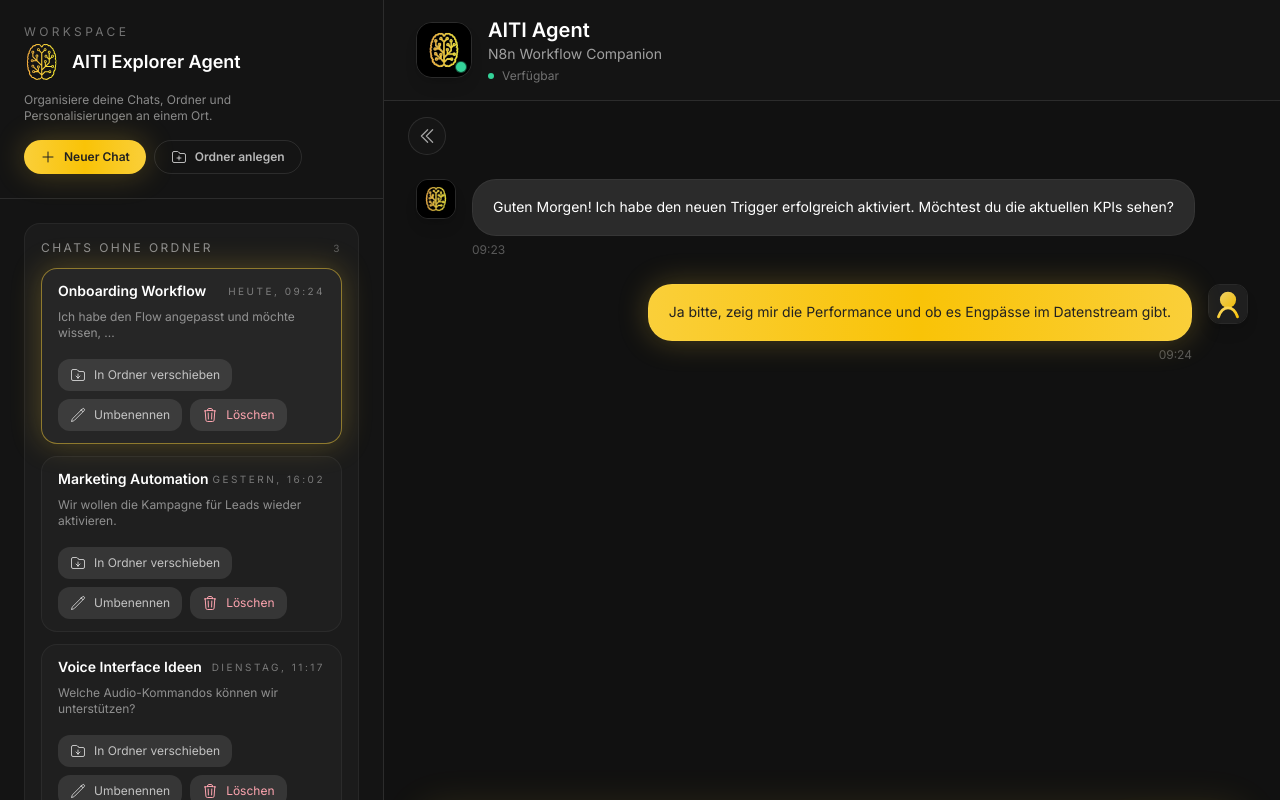
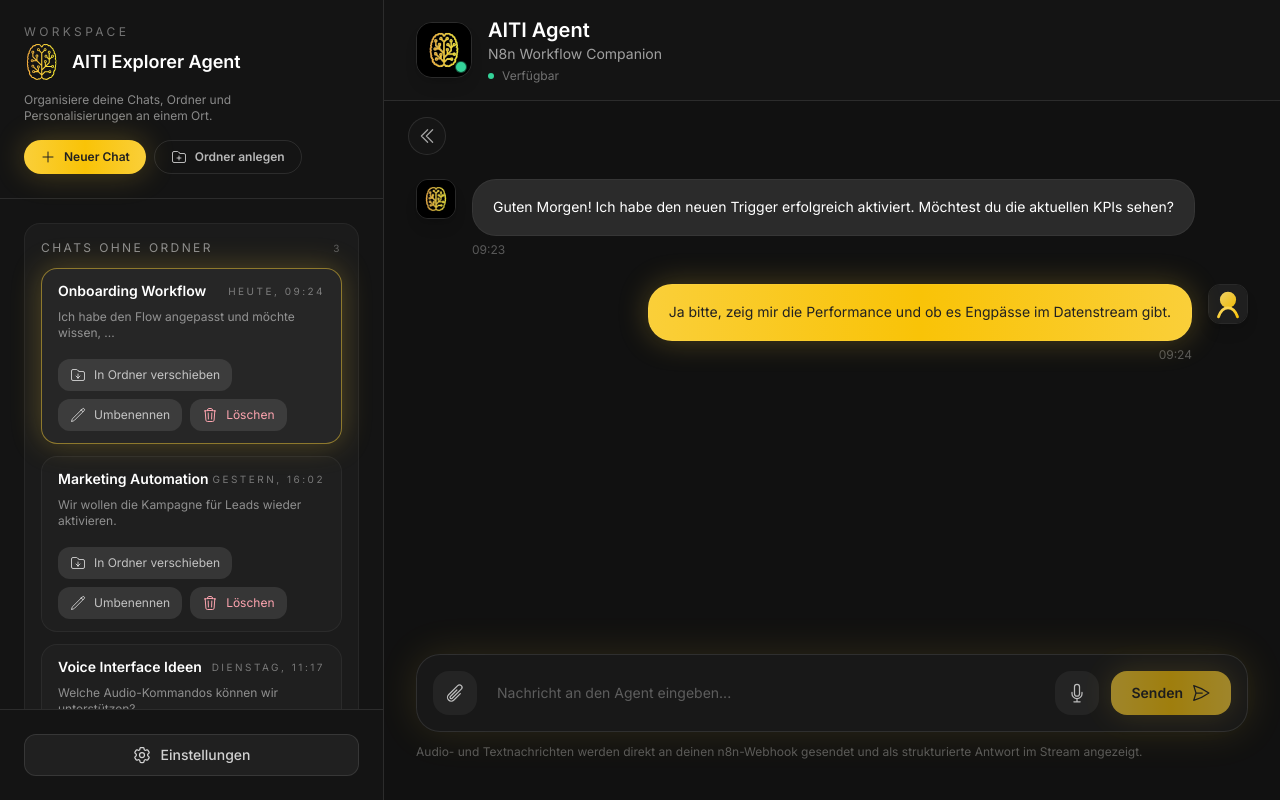
Before and after one commit to LiLoLama/aiti-agent, a React (Vite) app: page / in a window 1280 px wide. Shown: the top 800 px of the page. Built offline with nearby package versions, Linux system fonts and the light colour scheme.

Commit message:
Improve chat layout stability and add typing indicator

```diff
--- a/src/components/ChatHeader.tsx
+++ b/src/components/ChatHeader.tsx
@@ -35,7 +35,7 @@
   }, [agentStatus]);
 
   return (
-    <header className="flex items-center justify-between border-b border-white/10 bg-[#161616]/80 backdrop-blur-xl px-4 md:px-8 py-4">
+    <header className="sticky top-0 z-30 flex items-center justify-between border-b border-white/10 bg-[#161616]/80 backdrop-blur-xl px-4 py-4 md:px-8">
       <div className="flex items-center gap-4">
         <button
           className="lg:hidden rounded-full bg-white/10 p-2 text-white/80 hover:bg-white/20 transition"
--- a/src/components/ChatOverviewPanel.tsx
+++ b/src/components/ChatOverviewPanel.tsx
@@ -131,7 +131,7 @@
         </div>
       </div>
 
-      <div className="flex-1 space-y-4 overflow-y-auto px-6 py-6">
+      <div className="custom-scrollbar flex-1 space-y-4 overflow-y-auto px-6 py-6">
         {folders.map((folder) => {
           const folderChats = chatsByFolder[folder] ?? [];
           const isOpen = openFolders[folder] ?? false;
@@ -275,7 +275,7 @@
 
   return (
     <>
-      <aside className="hidden lg:flex w-96 flex-col border-r border-white/10 bg-[#161616]/90 backdrop-blur-xl">
+      <aside className="hidden w-96 flex-shrink-0 flex-col border-r border-white/10 bg-[#161616]/90 backdrop-blur-xl lg:sticky lg:top-0 lg:flex lg:h-screen lg:overflow-hidden">
         {PanelContent}
       </aside>
 
--- a/src/components/ChatTimeline.tsx
+++ b/src/components/ChatTimeline.tsx
@@ -1,16 +1,24 @@
 import { Chat } from '../data/sampleChats';
 import { ChatMessageBubble } from './ChatMessageBubble';
+import { TypingIndicator } from './TypingIndicator';
 
 interface ChatTimelineProps {
   chat: Chat;
   agentAvatar: string;
   userAvatar: string;
   backgroundImage?: string;
+  isAwaitingResponse?: boolean;
 }
 
-export function ChatTimeline({ chat, agentAvatar, userAvatar, backgroundImage }: ChatTimelineProps) {
+export function ChatTimeline({
+  chat,
+  agentAvatar,
+  userAvatar,
+  backgroundImage,
+  isAwaitingResponse
+}: ChatTimelineProps) {
   return (
-    <section className="relative flex-1 overflow-hidden">
+    <section className="relative flex-1 min-h-0 overflow-hidden">
       {backgroundImage && (
         <div className="pointer-events-none absolute inset-0">
           <img
@@ -21,7 +29,8 @@
           <div className="absolute inset-0 bg-black/55" />
         </div>
       )}
-      <div className="relative h-full overflow-y-auto px-4 py-6 md:px-8 space-y-6">
+      <div className="relative h-full overflow-y-auto">
+        <div className="flex flex-col gap-6 px-4 py-6 md:px-8">
           {chat.messages.map((message) => (
             <ChatMessageBubble
               key={message.id}
@@ -31,6 +40,13 @@
               userAvatar={userAvatar}
             />
           ))}
+
+          {isAwaitingResponse && (
+            <div className="flex justify-start">
+              <TypingIndicator />
+            </div>
+          )}
+        </div>
       </div>
     </section>
   );
--- /dev/null
+++ b/src/components/TypingIndicator.tsx
@@ -0,0 +1,21 @@
+export function TypingIndicator() {
+  return (
+    <div
+      className="inline-flex items-center gap-2 rounded-2xl border border-white/10 bg-white/10 px-4 py-3 text-xs text-white/60 shadow-glow"
+      role="status"
+      aria-live="polite"
+    >
+      <span className="sr-only">AITI Agent tippt…</span>
+      {[0, 1, 2].map((index) => (
+        <span
+          key={index}
+          className="h-2.5 w-2.5 rounded-full bg-white/70"
+          style={{
+            animation: 'aiti-bounce 1.2s infinite',
+            animationDelay: `${index * 0.15}s`
+          }}
+        />
+      ))}
+    </div>
+  );
+}
--- a/src/pages/ChatPage.tsx
+++ b/src/pages/ChatPage.tsx
@@ -58,6 +58,7 @@
   const [folderSelectionChatId, setFolderSelectionChatId] = useState<string | null>(null);
   const [selectedExistingFolder, setSelectedExistingFolder] = useState<string>('__none__');
   const [newFolderName, setNewFolderName] = useState('');
+  const [pendingResponseChatId, setPendingResponseChatId] = useState<string | null>(null);
   const [chatBackground, setChatBackground] = useState<string | null>(() => {
     if (typeof window === 'undefined') {
       return settings.chatBackgroundImage ?? null;
@@ -375,6 +376,8 @@
       prev.map((chat) => (chat.id === updatedChat.id ? updatedChat : chat))
     );
 
+    setPendingResponseChatId(updatedChat.id);
+
     try {
       const webhookResponse = await sendWebhookMessage(settings, {
         chatId: updatedChat.id,
@@ -435,17 +438,20 @@
         )
       );
     }
+    finally {
+      setPendingResponseChatId(null);
+    }
   };
 
   return (
-    <div className="relative flex min-h-screen flex-col bg-[#111111] text-white">
+    <div className="relative flex h-screen min-h-0 flex-col overflow-hidden bg-[#111111] text-white">
       <MobileNavBar
         onNewChat={handleNewChat}
         onOpenSettings={() => navigate('/settings')}
         onToggleOverview={() => setMobileWorkspaceOpen(true)}
       />
 
-      <div className="flex flex-1">
+      <div className="flex flex-1 overflow-hidden">
         {(!isWorkspaceCollapsed || isMobileWorkspaceOpen) && (
           <ChatOverviewPanel
             chats={chats}
@@ -463,7 +469,7 @@
           />
         )}
 
-        <main className="flex flex-1 flex-col">
+        <main className="flex flex-1 min-h-0 flex-col">
           <ChatHeader
             agentName="AITI Agent"
             agentRole="N8n Workflow Companion"
@@ -486,12 +492,14 @@
             </button>
           </div>
 
+          <div className="flex flex-1 min-h-0 flex-col overflow-hidden">
             {activeChat && (
               <ChatTimeline
                 chat={activeChat}
                 agentAvatar={agentAvatarSource}
                 userAvatar={userAvatarSource}
                 backgroundImage={chatBackground ?? undefined}
+                isAwaitingResponse={pendingResponseChatId === activeChat.id}
               />
             )}
 
@@ -503,6 +511,7 @@
               <p className="mt-3 text-xs text-white/30">
                 Audio- und Textnachrichten werden direkt an deinen n8n-Webhook gesendet und als strukturierte Antwort im Stream angezeigt.
               </p>
+            </div>
           </div>
         </main>
       </div>
--- a/src/styles/global.css
+++ b/src/styles/global.css
@@ -200,6 +200,20 @@
   background-color: rgba(15, 23, 42, 0.12) !important;
 }
 
+@keyframes aiti-bounce {
+  0%,
+  80%,
+  100% {
+    opacity: 0.5;
+    transform: translateY(0);
+  }
+
+  40% {
+    opacity: 1;
+    transform: translateY(-6px);
+  }
+}
+
 body.theme-light .shadow-glow {
   box-shadow: 0 0 30px rgba(59, 130, 246, 0.18) !important;
 }
--- a/src/utils/webhook.ts
+++ b/src/utils/webhook.ts
@@ -73,7 +73,7 @@
   const headers = buildAuthHeaders(settings);
 
   const controller = new AbortController();
-  const timeout = window.setTimeout(() => controller.abort(), 45000);
+  const timeout = window.setTimeout(() => controller.abort(), 20000);
 
   try {
     const response = await fetch(settings.webhookUrl, {
```
Lines whose indentation alone changed are shown as unchanged.
